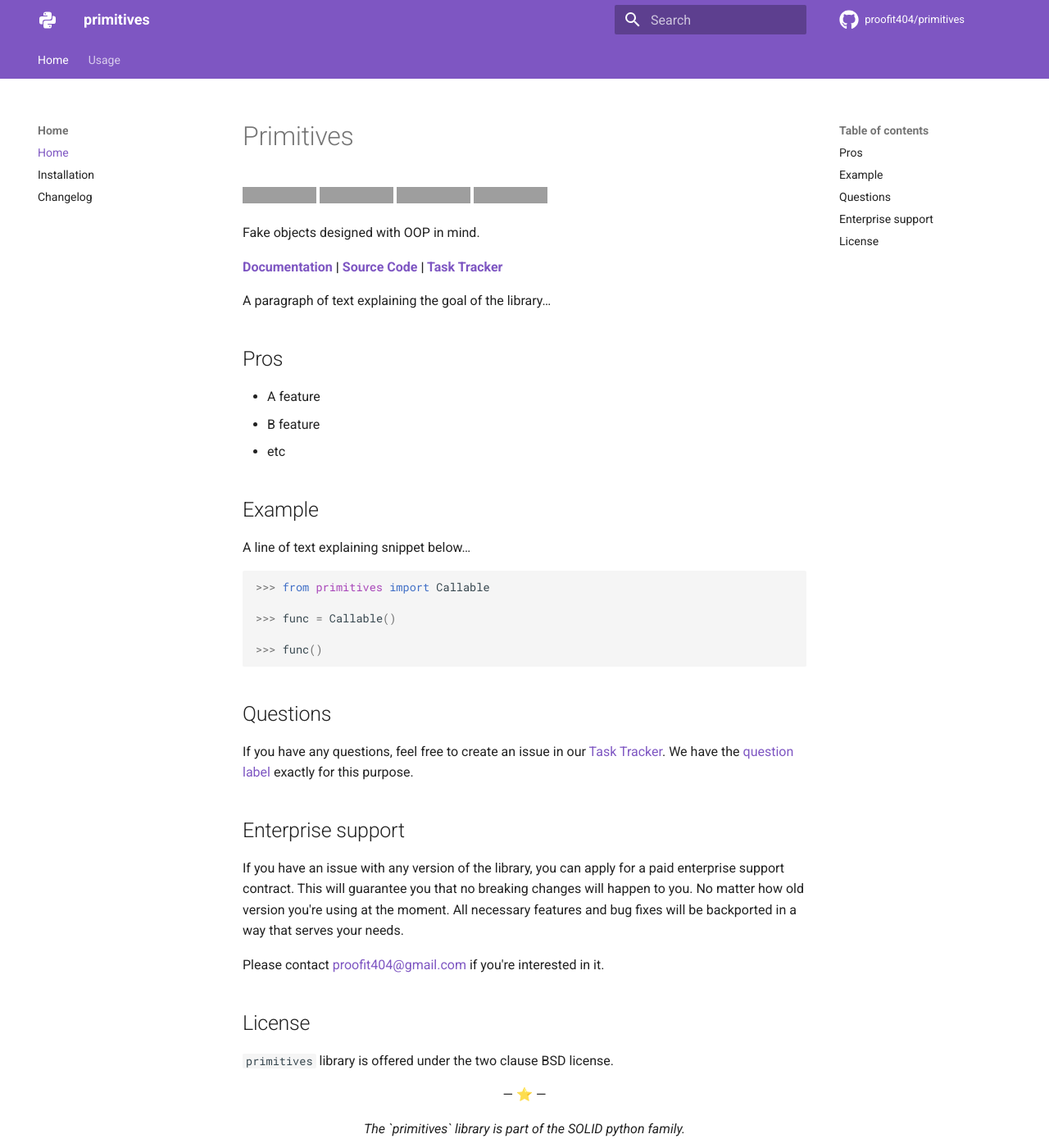
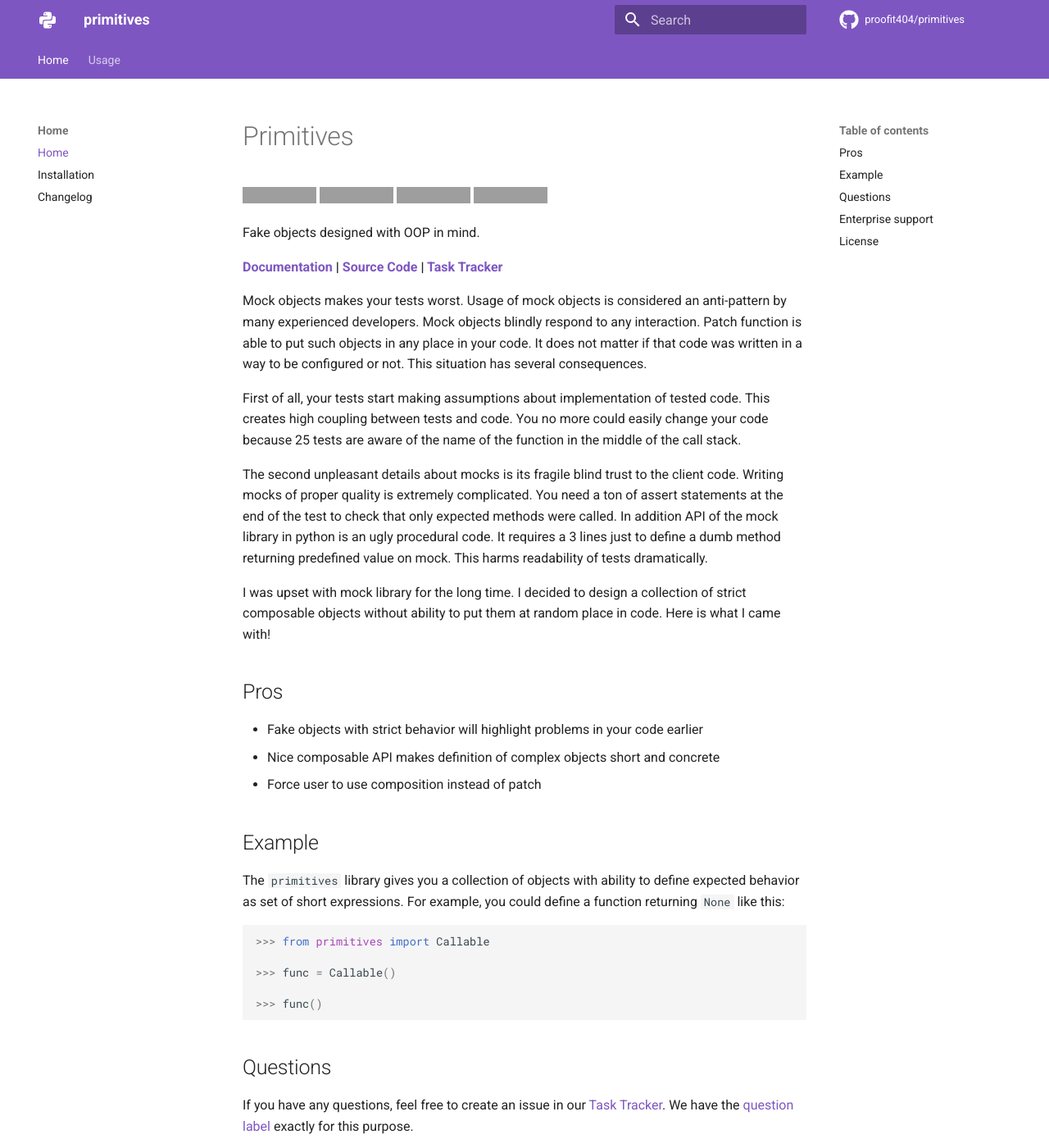
Before and after one commit to proofit404/primitives, an MkDocs documentation site: the page built from docs/index.md, in a window 1280 px wide and 1400 px high. Shown: the whole window at 82% size. Built offline with MkDocs 1.6.1 and Material for MkDocs 9.7.7, drawn with Linux system fonts in a browser that asks for light colours; comment, search, counter and statistics services are not loaded; grey boxes are pictures that could not be loaded.

Commit message:
docs: write library description for index page #43

````diff
--- a/docs/index.md
+++ b/docs/index.md
@@ -11,17 +11,39 @@ Fake objects designed with OOP in mind.
 [Source Code](https://github.com/proofit404/primitives) |
 [Task Tracker](https://github.com/proofit404/primitives/issues)**
 
-A paragraph of text explaining the goal of the library…
+Mock objects makes your tests worst. Usage of mock objects is considered an
+anti-pattern by many experienced developers. Mock objects blindly respond to any
+interaction. Patch function is able to put such objects in any place in your
+code. It does not matter if that code was written in a way to be configured or
+not. This situation has several consequences.
+
+First of all, your tests start making assumptions about implementation of tested
+code. This creates high coupling between tests and code. You no more could
+easily change your code because 25 tests are aware of the name of the function
+in the middle of the call stack.
+
+The second unpleasant details about mocks is its fragile blind trust to the
+client code. Writing mocks of proper quality is extremely complicated. You need
+a ton of assert statements at the end of the test to check that only expected
+methods were called. In addition API of the mock library in python is an ugly
+procedural code. It requires a 3 lines just to define a dumb method returning
+predefined value on mock. This harms readability of tests dramatically.
+
+I was upset with mock library for the long time. I decided to design a
+collection of strict composable objects without ability to put them at random
+place in code. Here is what I came with!
 
 ## Pros
 
-- A feature
-- B feature
-- etc
+- Fake objects with strict behavior will highlight problems in your code earlier
+- Nice composable API makes definition of complex objects short and concrete
+- Force user to use composition instead of patch
 
 ## Example
 
-A line of text explaining snippet below…
+The `primitives` library gives you a collection of objects with ability to
+define expected behavior as set of short expressions. For example, you could
+define a function returning `None` like this:
 
 ```pycon
 
````
